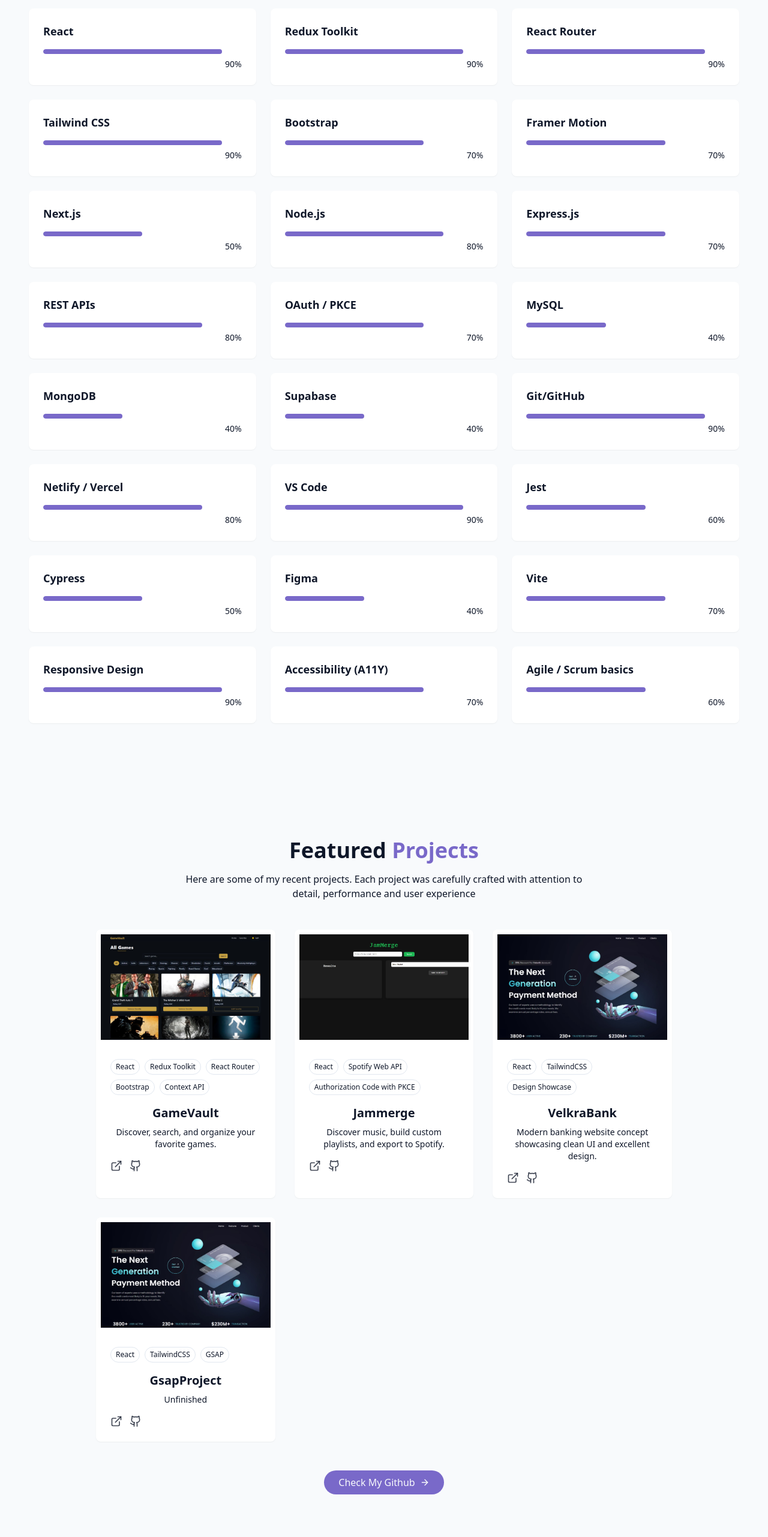
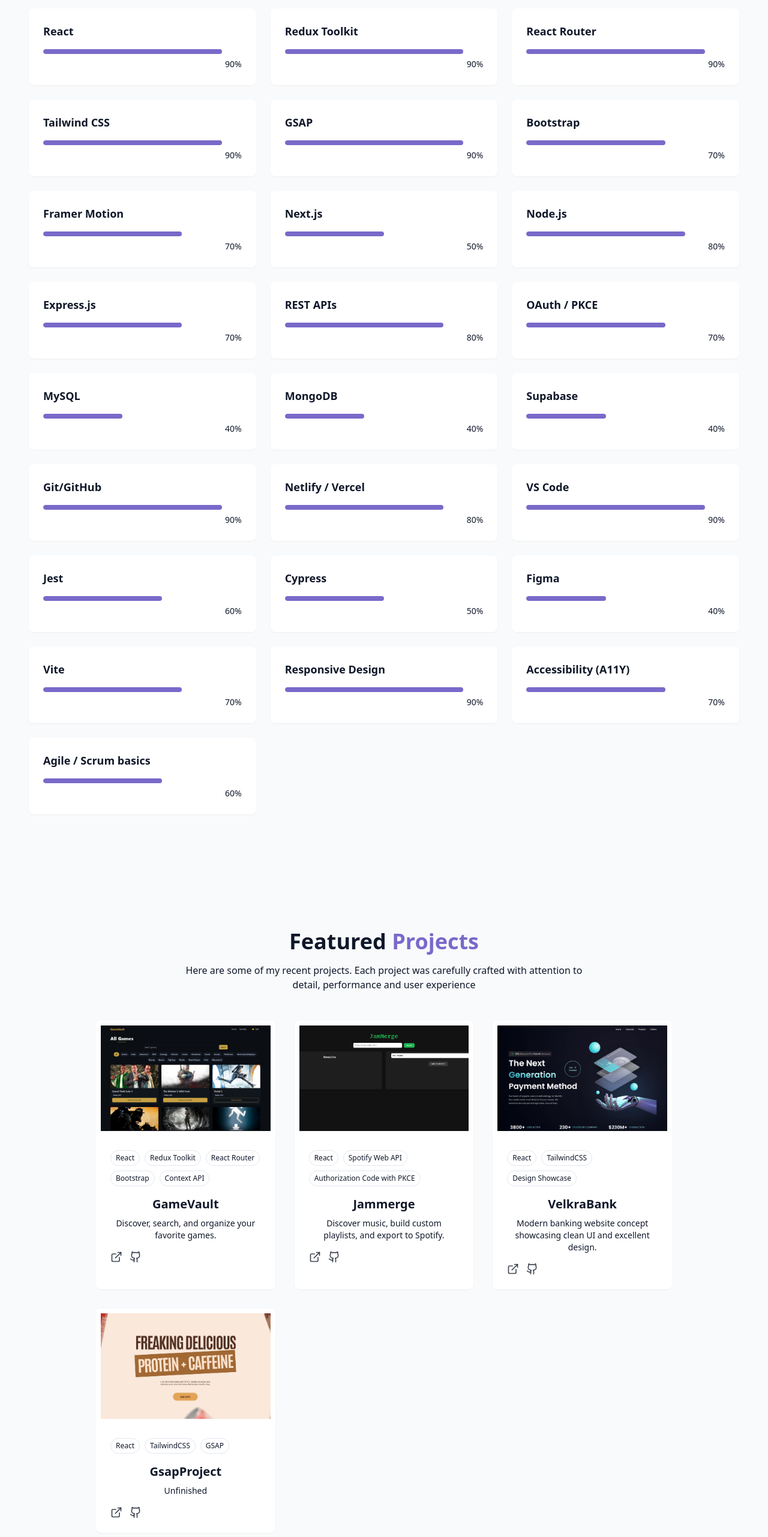
Before and after one commit to RReis00/portfolio, a React (Vite) app: page / in a window 1280 px wide. Shown: the part 1940-4503 px from the top of the page at 60% size. Built offline with nearby package versions, Linux system fonts and the light colour scheme; no server answers.

Commit message:
project updates and skills

```diff
--- a/src/components/ProjectsSection.jsx
+++ b/src/components/ProjectsSection.jsx
@@ -40,7 +40,7 @@ const projects = [
     id: 4,
     title: "GsapProject",
     description: "Unfinished",
-    image: "/projects/velkrabank.JPG",
+    image: "/projects/gsapproject.JPG",
     tags: ["React", "TailwindCSS", "GSAP"],
     demoUrl: "https://gsapprojectt.netlify.app/",
     githubUrl: "https://github.com/RReis00/gsap-project",
--- a/src/components/SkillsSection.jsx
+++ b/src/components/SkillsSection.jsx
@@ -2,6 +2,7 @@ import { useState } from "react";
 import { cn } from "@/lib/utils";
 
 const skills = [
+  // Frontend
   { name: "HTML/CSS", level: 90, category: "frontend" },
   { name: "JavaScript", level: 90, category: "frontend" },
   { name: "TypeScript", level: 90, category: "frontend" },
@@ -9,6 +10,7 @@ const skills = [
   { name: "Redux Toolkit", level: 90, category: "frontend" },
   { name: "React Router", level: 90, category: "frontend" },
   { name: "Tailwind CSS", level: 90, category: "frontend" },
+  { name: "GSAP", level: 90, category: "frontend" },
   { name: "Bootstrap", level: 70, category: "frontend" },
   { name: "Framer Motion", level: 70, category: "frontend" },
   { name: "Next.js", level: 50, category: "frontend" },
```
Also changed, not shown: public/projects/gsapproject.JPG (added).
